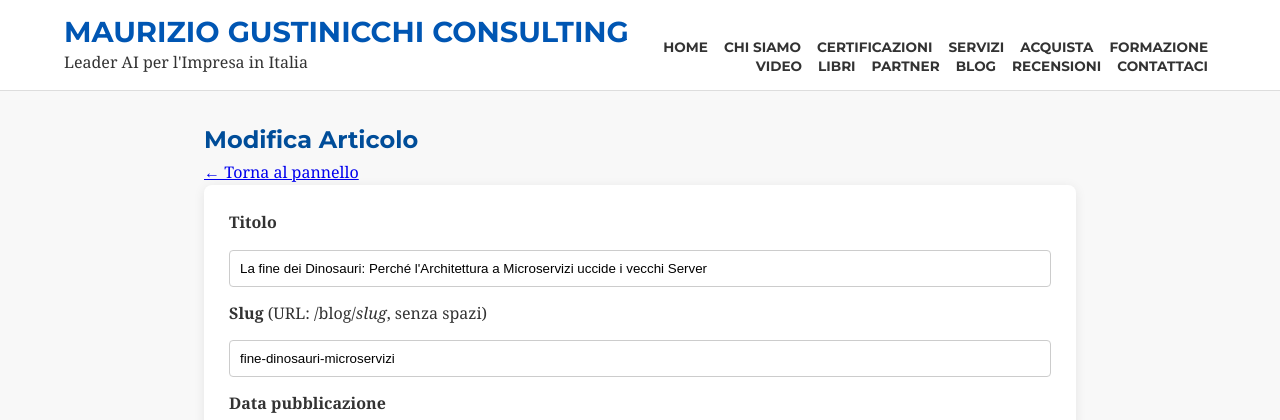
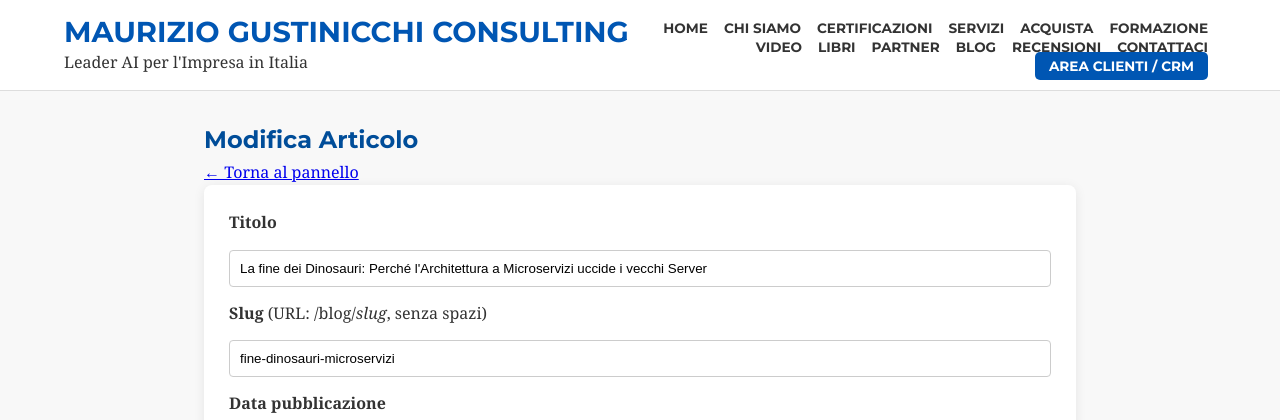
Before and after one commit to Maurizio-7887/Maurizio-Gustinicchi-website, a Flask app: page /admin/articolo/1 in a window 1280 px wide. Shown: the top 420 px of the page. Run offline with Flask 3, Linux system fonts and the light colour scheme; the visitor is signed in with stand-in values (Sample User, id 1); data comes from the database, SQL or seed files in the repository; some web fonts are replaced.

Commit message:
Add files via upload

```diff
--- a/templates/base.html
+++ b/templates/base.html
@@ -40,6 +40,7 @@
                 <li><a href="/blog">BLOG</a></li>
                 <li><a href="/testimonianze">RECENSIONI</a></li>
                 <li><a href="/contatti">CONTATTACI</a></li>
+                <li><a href="https://web-production-74f11.up.railway.app" target="_blank" rel="noopener" class="nav-crm-button">AREA CLIENTI / CRM</a></li>
             </ul>
         </nav>
     </header>
```
